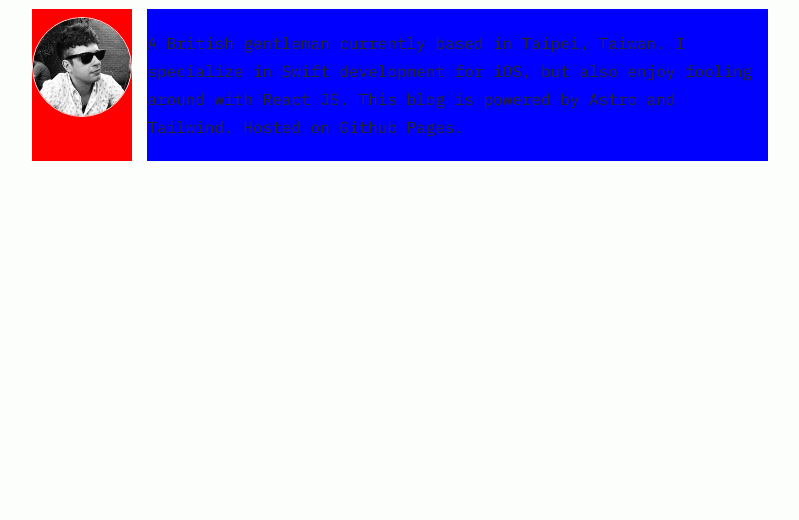
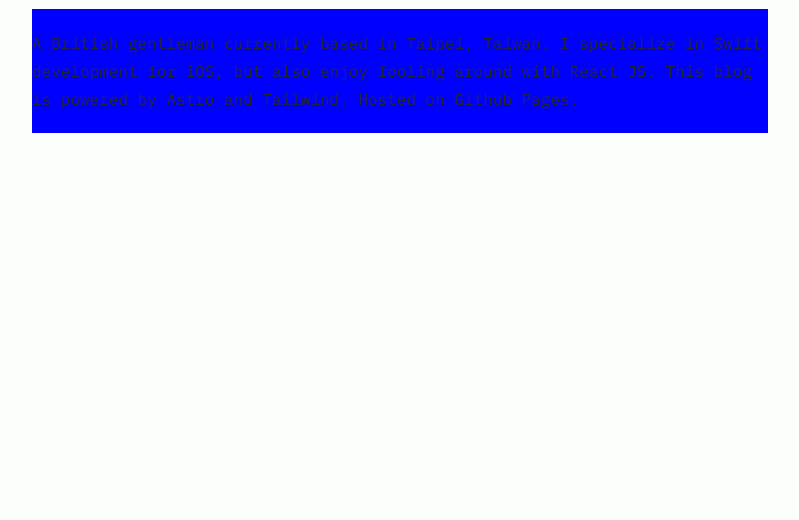
Before and after one commit to kekearifblog/kekearifblog.github.io, an Astro site: page /about in a window 1280 px wide. Shown: the part 204-724 px from the top of the page, without its empty margins (240-1039 px from the left). Built offline with nearby package versions, Linux system fonts and the light colour scheme; Astro itself is replaced by a stand-in of ours.

Commit message:
more changes

```diff
--- a/src/layouts/AboutLayout.astro
+++ b/src/layouts/AboutLayout.astro
@@ -22,11 +22,9 @@
     <section id="about" class="prose mb-28 max-w-3xl prose-img:border-0">
       <h1 class="text-2xl tracking-wider sm:text-3xl">{frontmatter.title}</h1>
       <div class="bio-container">
-        <div class="bio-image-container">
-            <img class="bio-image" src="/assets/profile.png"/>
-        </div>
-        <div class="spacer" />
-        <div style="background: blue;">
+        <!-- <img class="bio-image" src="/assets/profile.png"/> -->
+        <!-- <div class="spacer" /> -->
+        <div class="text-container">
           <slot />
         </div>
       </div>
@@ -42,17 +40,16 @@
   .spacer {
     width: 50px;
   }
-  .bio-image-container {
-    flex-shrink: 0;
-    width: 100px;
-    background: red;
+  .text-container {
+    background: blue;
+    padding: 0;
   }
   .bio-image {
     border-radius: 100%;
     width: 100px;
     height: 100px;
     border: 1.4px solid;
-    @apply border-skin-line
+    @apply border-skin-line;
   }
   /* Mobile Styles */
   @media only screen and (max-width: 400px) {
```
